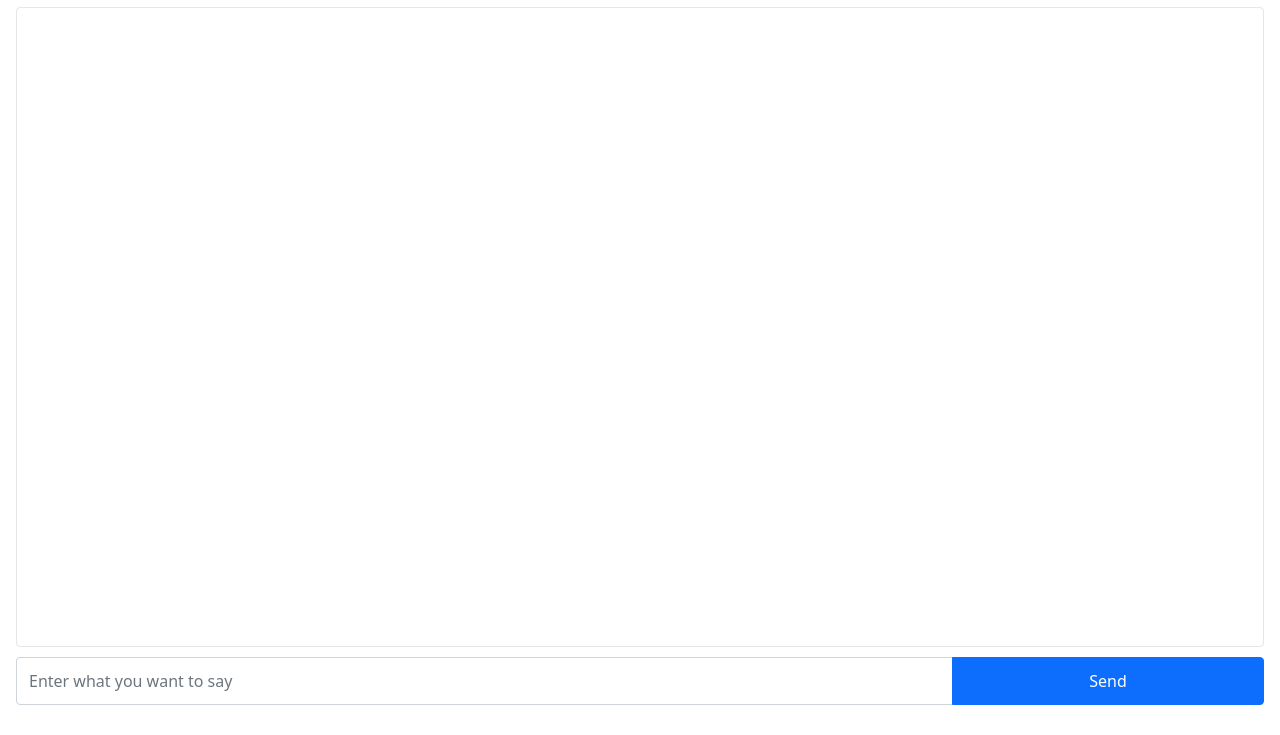
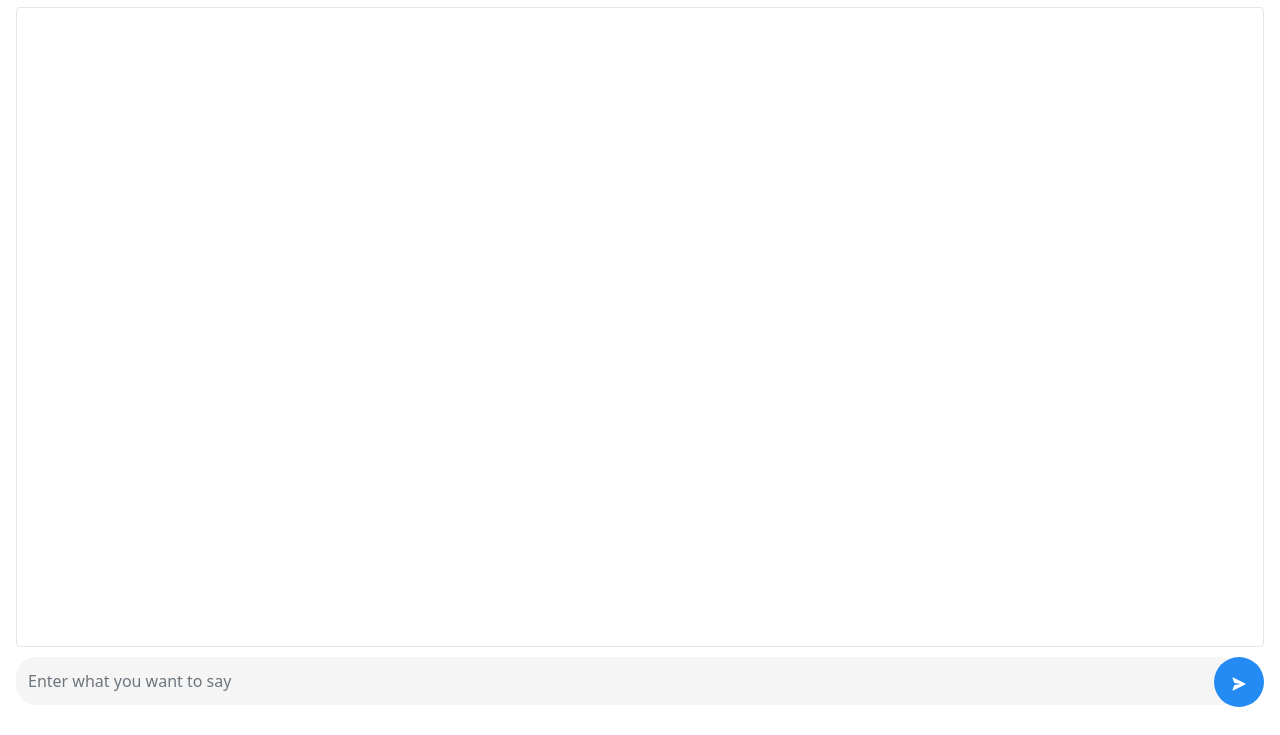
Before and after one commit to gausstalk/gausstalk-frontend, a React app: page /chat in a window 1280 px wide. Shown: the part 65-800 px from the top of the page. Built offline with nearby package versions, Linux system fonts and the light colour scheme; no server answers.

Commit message:
change design of send

```diff
--- a/package.json
+++ b/package.json
@@ -52,5 +52,8 @@
       "last 1 safari version"
     ]
   },
-  "homepage": "."
+  "homepage": ".",
+  "devDependencies": {
+    "@iconify/react": "^3.2.2"
+  }
 }
--- a/src/assets/styles/index.css
+++ b/src/assets/styles/index.css
@@ -47,13 +47,10 @@ body {
 
 
 .chat-input {
-  width: 75%;
   height: 3em;
-}
-
-.send-button {
-  width: 25%;
-  height: 3em;
+  border-radius: 20px !important;
+  border: none;
+  background-color: #f5f5f5;
 }
 
 div.chat-bubble-other {
@@ -125,3 +122,14 @@ div.chat-bubble-me {
 #company-name {
   font-size: 10px;
 }
+
+.send-button {
+  color: white;
+  background-color: #248bf5;
+  width:50px;
+  height:50px;
+  border-radius: 50% !important;
+  margin-left: -25px !important;
+  z-index: 100;
+  border: none
+}
--- a/src/components/chat.js
+++ b/src/components/chat.js
@@ -3,6 +3,7 @@ import Button from 'react-bootstrap/Button';
 import { FormControl, InputGroup } from 'react-bootstrap';
 import urlJoin from 'url-join';
 import axios from "axios";
+import { Icon } from '@iconify/react';
 
 import CustomNavbar from './custom-nav-bar.js';
 
@@ -258,9 +259,9 @@ class Chat extends React.Component {
                 autoComplete={"off"}
                 id={'chat-input'}
               />
-              <Button type={'submit'} variant="primary" id="button-addon2" className={'send-button'}>
-                Send
-              </Button>
+              <button type={'submit'} className={'send-button'}>
+                <Icon icon="fluent:send-24-filled" />
+              </button>
             </InputGroup>
           </form>
         </div>
```
Also changed, not shown: 1 other file.
